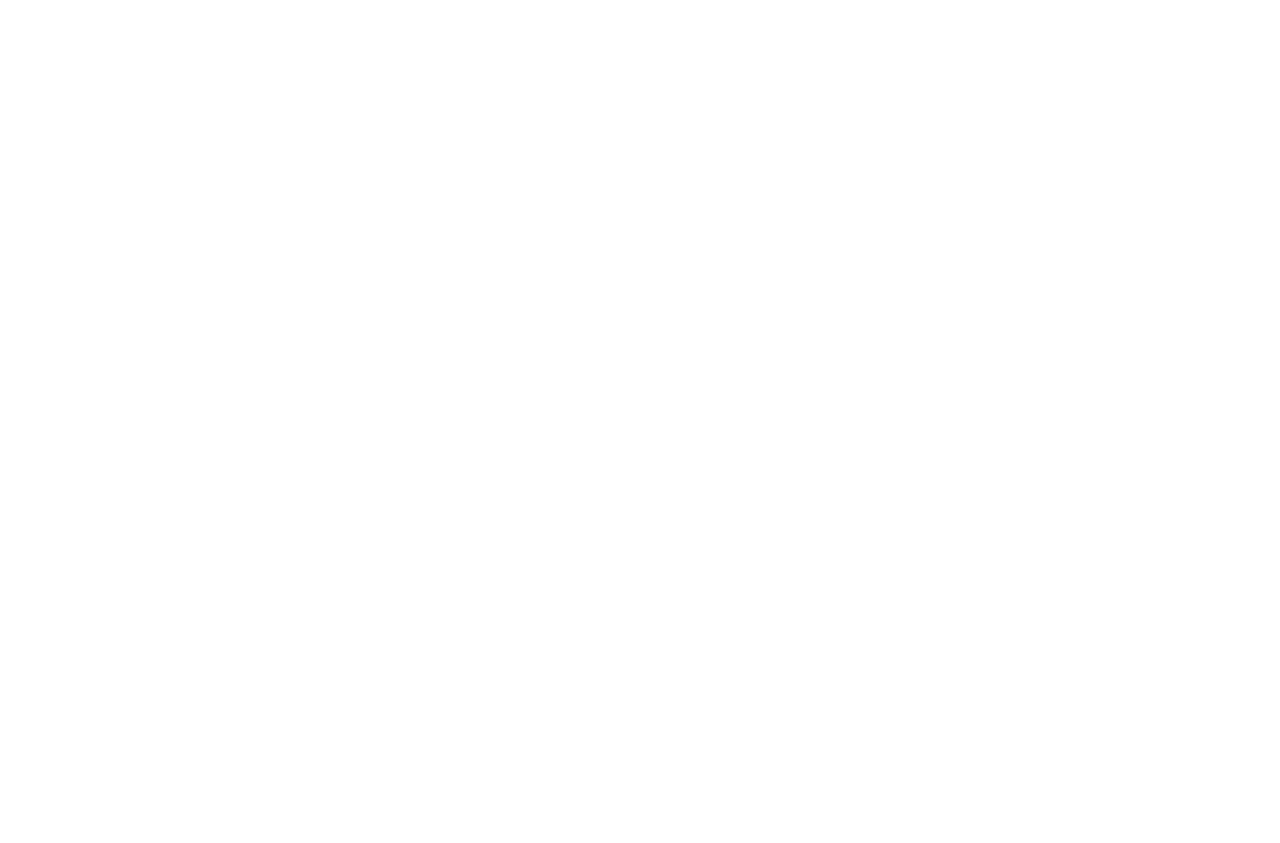
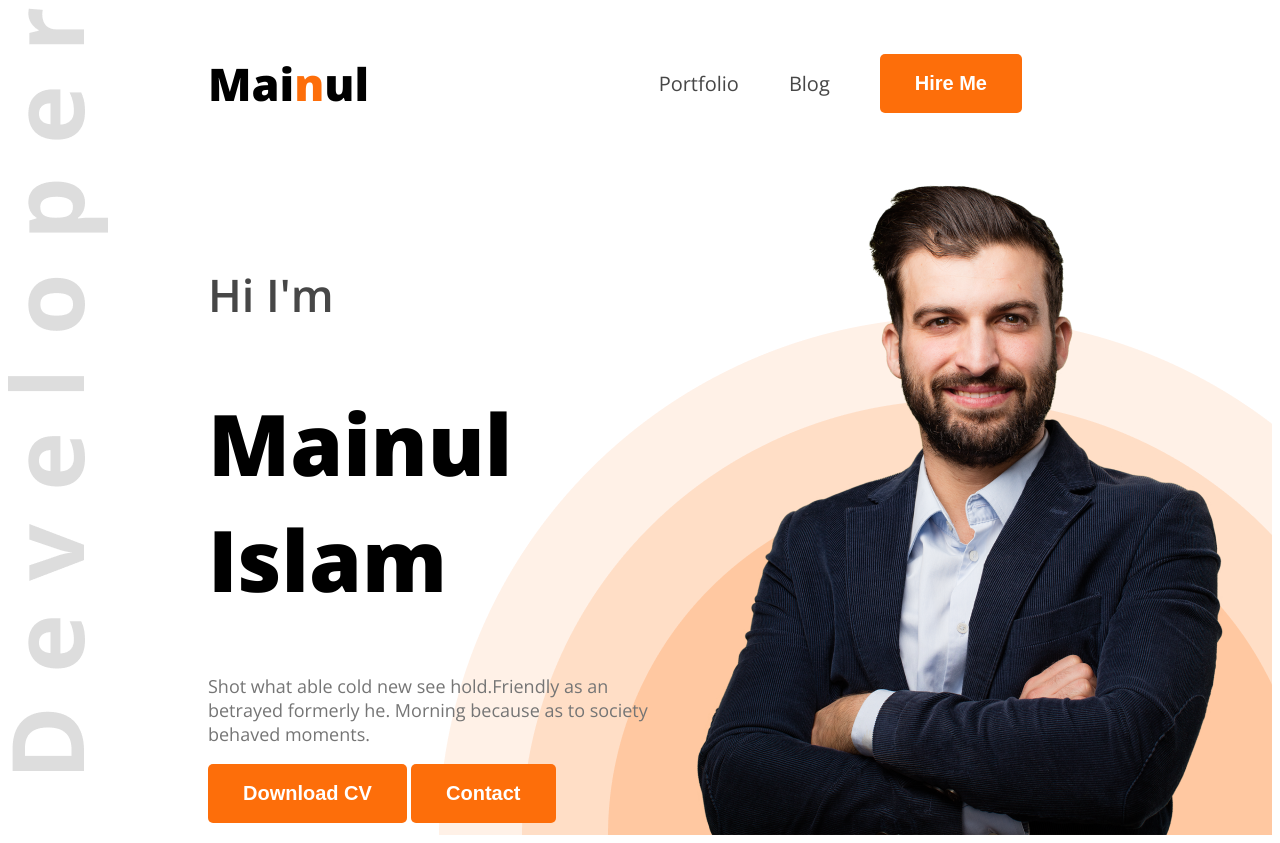
Before and after one commit to MainulNuvlu/developer-portfolio, a plain HTML site: page index.html in a window 1280 px wide. Before the commit the page ends 800 px from the top, so only its background shows below. Drawn offline with nearby package versions, Linux system fonts and the light colour scheme.

Commit message:
created the header section

```diff
--- a/index.html
+++ b/index.html
@@ -5,10 +5,43 @@
         <meta charset="UTF-8">
         <meta name="viewport" content="width=device-width, initial-scale=1.0">
         <title>Developer Portfolio</title>
+        <link rel="preconnect" href="https://fonts.googleapis.com">
+        <link rel="preconnect" href="https://fonts.gstatic.com" crossorigin>
+        <link href="https://fonts.googleapis.com/css2?family=Open+Sans:ital,wght@0,300..800;1,300..800&display=swap"
+            rel="stylesheet">
+        <link rel="stylesheet" href="styles/portfolio.css">
     </head>
 
-    <body>
-        <header>
+    <body class="open-sans-normal">
+        <header class="header">
+            <nav>
+                <h3 class="nav-title">Mai<span class="text-primary">n</span>ul</h3>
+                <ul>
+                    <li><a href="" class="dark-2">Portfolio</a></li>
+                    <li><a href="" class="dark-2">Blog</a></li>
+                    <li><a href=""><button class="btn-primary">Hire Me</button></a></li>
+                </ul>
+            </nav>
+
+
+
+
+            <div class="banner">
+                <div class="banner-content">
+                    <h4 class="banner-greetings dark-2">Hi I'm</h4>
+                    <h1 class="banner-title">Mainul Islam</h1>
+                    <p class="description dark-3">Shot what able cold new see hold.Friendly as an betrayed formerly he.
+                        Morning
+                        because as to
+                        society behaved moments.</p>
+                    <button class="btn-primary">Download CV</button>
+                    <button class="btn-primary">Contact</button>
+
+                </div>
+                <img class="banner-profile-pic" src="images/hardy.png" alt="">
+            </div>
+
+
 
         </header>
 
--- /dev/null
+++ b/styles/portfolio.css
@@ -0,0 +1,110 @@
+.open-sans-normal {
+    font-family: "Open Sans", serif;
+    font-optical-sizing: auto;
+    font-weight: ;
+    font-style: normal;
+    font-variation-settings:
+        "wdth" 100;
+}
+
+/* Shared Style */
+.text-primary {
+    color: #FD6E0A;
+}
+
+.dark-2 {
+    color: #474747;
+}
+
+.dark-3 {
+    color: #757575;
+}
+
+.btn-primary {
+    background-color: #FD6E0A;
+    padding: 18px 35px;
+    font-size: 20px;
+    font-weight: bold;
+    /* border-color: white; */
+    border: none;
+    color: white;
+    border-radius: 5px;
+}
+
+/* HEader */
+.header {
+    background-image: url(../images/developer.png), url(../images/header_bg.png);
+    background-repeat: no-repeat;
+    /* background-position: left; */
+    background-position: top left, bottom right;
+}
+
+
+
+
+/* nav styles */
+nav {
+    display: flex;
+    align-items: center;
+    justify-content: space-between;
+    margin: 0px 200px;
+}
+
+.nav-title {
+    font-weight: 800;
+    font-size: 45px;
+}
+
+nav ul {
+    display: flex;
+    align-items: center;
+}
+
+
+nav ul li {
+    list-style: none;
+    margin-right: 50px;
+}
+
+nav li a {
+    text-decoration: none;
+    color: ;
+    font-size: 20px;
+}
+
+
+
+
+/* Banner Styles */
+.banner {
+    display: flex;
+    justify-content: space-between;
+    align-items: center;
+    margin: 0px 40px 0px 200px;
+}
+
+.banner-greetings {
+    font-size: 45px;
+    font-weight: 600;
+}
+
+.banner-title {
+    font-weight: 800;
+    font-size: 85px;
+}
+
+.description {
+    font-weight: normal;
+    font-size: 18px;
+}
+
+.banner-profile-pic {
+    width: 584px;
+    height: 676px;
+}
+
+
+.banner-content {
+    height: 585px;
+    max-width: 600px;
+}
```
